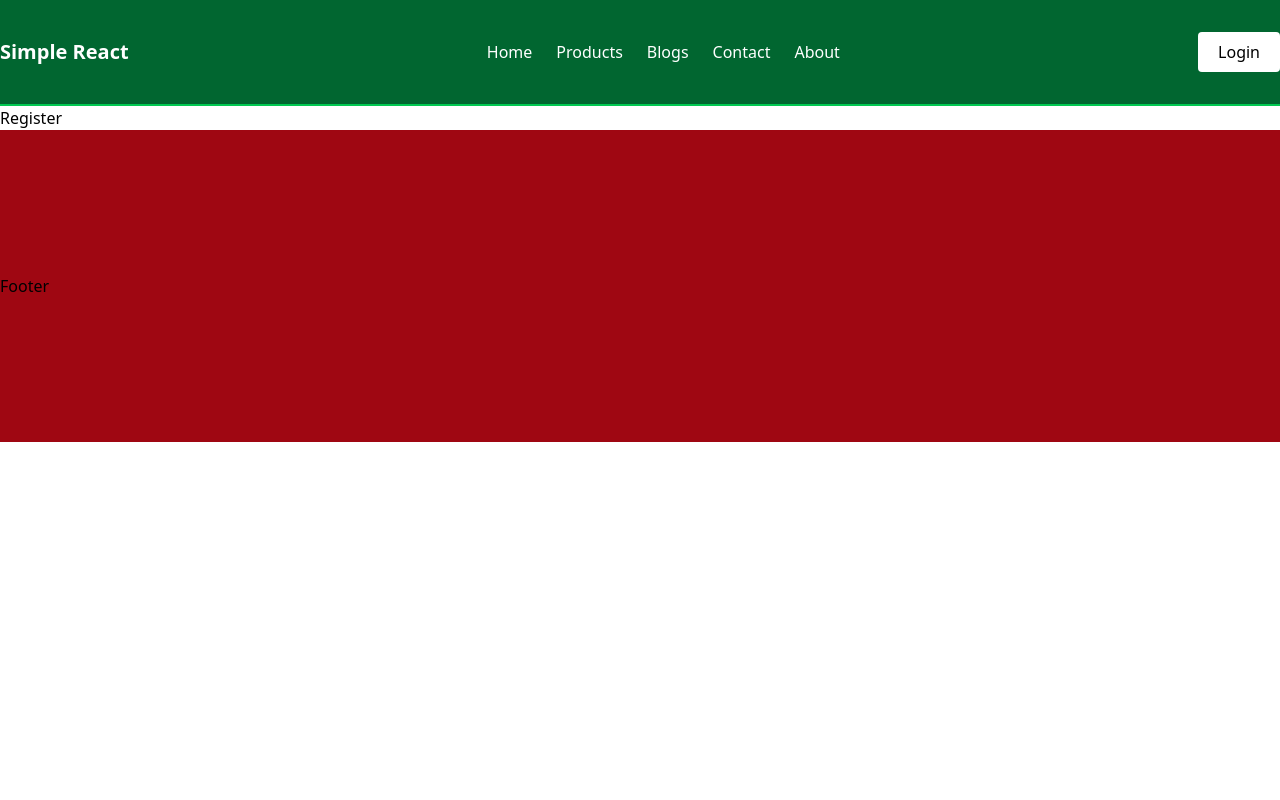
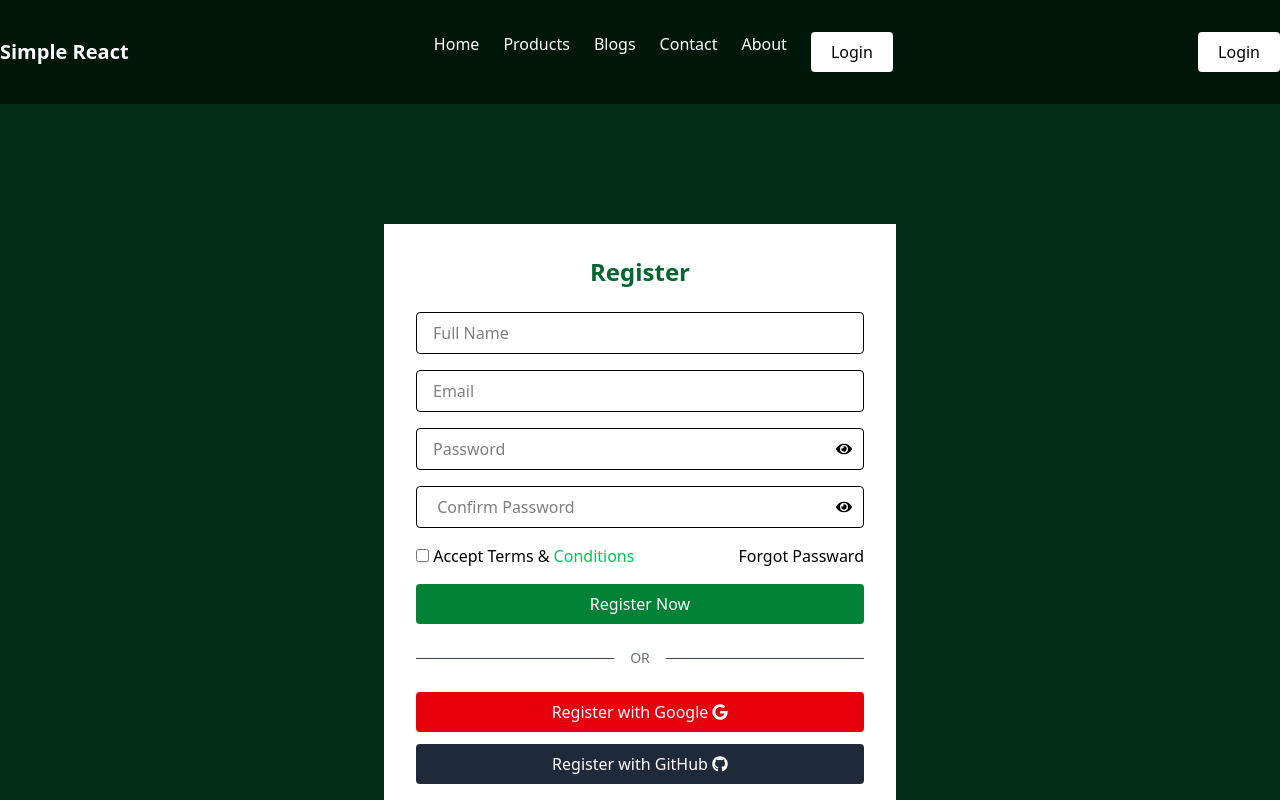
Before and after one commit to Biswajit-Singha/FirstReactProject, a React (Vite) app: page /register in a window 1280 px wide. Shown: the top 800 px of the page. Built offline with nearby package versions, Linux system fonts and the light colour scheme.

Commit message:
added base

```diff
--- /dev/null
+++ b/src/components/auth/Base.jsx
@@ -0,0 +1,69 @@
+ import { Link } from 'react-router-dom'
+ import { FaGoogle,FaGithub } from "react-icons/fa";
+
+const Base = () => {
+  return (
+    <div>
+      <div>
+          <div className='flex items-center justify-center px-4 h-[120vh] bg-green-950 '>
+              <div className='bg-white max-w-sm p-8'>
+                <h2 className='text-green-800 font-bold text-center text-2xl mb-6'>Login</h2>
+
+                <form className='space-y-4'>
+                  <input
+                    type="email"
+                    placeholder='Email'
+                    className='w-full border px-4 py-2 rounded focus:outline-none focus:ring-2 focus:ring-green-500'
+                    name=""
+                    id="" />
+
+                  <input
+                    type="Password"
+                    placeholder='Passward'
+                    className='w-full border px-4 py-2 rounded focus:outline-none focus:ring-2 focus:ring-green-500'
+                    name=""
+                    id="" />
+
+                    <p className='text-right hover:text-green-500 cursor-pointer hover:underline'>
+                      Forgot Passward
+                    </p>
+
+                    <button
+                    type='submit'
+                    className='w-full text-white bg-green-700 py-2 rounded hover:bg-green-800 cursor-pointer'
+                    >
+                      Login
+                    </button>
+                </form>
+
+                {/* Divider here */}
+
+                <div className='flex items-center my-6 '>
+                  <div className='flex-grow h-px bg-gray-700'></div>
+                  <span className='mx-4 text-gray-500 text-sm'>OR</span>
+                  <div className='flex-grow h-px bg-gray-700'></div>
+                </div>
+
+                <div className='flex flex-col space-y-3 mt-6 text-white'>
+                  <button className='bg-red-600 py-2 rounded hover:bg-red-700 cursor-pointer flex items-center justify-center'>
+                    Login with Google <FaGoogle className='ml-1' />
+                  </button>
+
+                  <button className='bg-gray-800 py-2 rounded hover:bg-gray-900 cursor-pointer flex items-center justify-center'>
+                    Login with GitHub <FaGithub className='ml-1'/>
+                  </button>
+                </div>
+                <div className='text-center mt-5'>
+                  <p className='text-sm'>
+                    Don't have an account? <Link to={'/register'} className='text-green-700 font-semibold hover:underline'>Register Here</Link>
+
+                  </p>
+                </div>
+              </div>
+            </div>
+      </div>
+      </div>
+  )
+}
+
+export default Base
--- a/src/components/auth/Login.jsx
+++ /dev/null
@@ -1,9 +0,0 @@
-import React from 'react'
-
-const Login = () => {
-  return (
-    <div>Login</div>
-  )
-}
-
-export default Login
--- a/src/components/auth/Register.jsx
+++ b/src/components/auth/Register.jsx
@@ -1,8 +1,150 @@
-import React from 'react'
+import { Link } from 'react-router-dom'
+import { FaGoogle,FaGithub,FaEye,FaEyeSlash  } from "react-icons/fa";
+import { useState } from 'react';
+import { createUserWithEmailAndPassword } from 'firebase/auth';
+import { auth } from '../../firebase/firebase.config';
+
 
 const Register = () => {
+  const [showPass, setShowPass] = useState(false);
+  const [confirmPass, setConfirmPass] = useState(false);
+
+  const handleRegisterForm = (e) => {
+    e.preventDefault();
+    const fullname = e.target.name.value;
+    const email = e.target.email.value;
+    const password = e.target.password.value;
+    const confirmpass = e.target.confirmpass.value;
+
+    createUserWithEmailAndPassword(auth,email,password)
+    .then(result => {
+       const user = result.user;
+       console.log(user);
+    })
+    .catch((err) => {
+      console.error(err);
+    })
+
+  }
+
   return (
-    <div>Register</div>
+    <div className='flex items-center justify-center px-4 h-[135vh] bg-green-950 '>
+      <div className='bg-white max-w-lg p-8'>
+        <h2 className='text-green-800 font-bold text-center text-2xl mb-6'>Register</h2>
+
+        <form onSubmit={handleRegisterForm} className='space-y-4'>
+          <input
+            type="text"
+            placeholder='Full Name'
+            className='w-full border px-4 py-2 rounded focus:outline-none focus:ring-2 focus:ring-green-500'
+            name="name"
+            id=""
+            required
+             />
+
+
+           <input
+            type="email"
+            placeholder='Email'
+            className='w-full border px-4 py-2 rounded focus:outline-none focus:ring-2 focus:ring-green-500'
+            name="email"
+            id=""
+            required
+            />
+
+            {/* only password */}
+
+         <div className='relative flex items-center'>
+           <input
+            type={showPass ? 'text' : 'password'}
+            placeholder='Password'
+            className='w-full border px-4 py-2 rounded focus:outline-none focus:ring-2 focus:ring-green-500'
+            name="password"
+            id=""
+            required
+            />
+
+            {
+              showPass ? <FaEyeSlash onClick={() => setShowPass(!showPass)} className='absolute right-3 cursor-pointer hover:text-green-600'/>
+              :
+              < FaEye onClick={() => setShowPass(!showPass)} className='absolute right-3 cursor-pointer hover:text-green-600' />
+            }
+
+
+         </div>
+
+           {/* confirm password */}
+           <div className='relative flex items-center'>
+               <input
+            type={confirmPass ? 'text' : 'password'}
+            placeholder=' Confirm Password'
+            className='w-full border px-4 py-2 rounded focus:outline-none focus:ring-2 focus:ring-green-500'
+            name="confirmpass"
+            id=""
+            required
+            />
+
+            {
+              confirmPass ? <FaEyeSlash onClick={() => setConfirmPass(!confirmPass)} className='absolute right-3 cursor-pointer hover:text-green-600'/>
+              :
+              < FaEye onClick={() => setConfirmPass(!confirmPass)} className='absolute right-3 cursor-pointer hover:text-green-600'/>
+            }
+
+
+           </div>
+
+
+          <div className='flex items-center justify-between'>
+            <p>
+              <input type="checkbox"
+                name=""
+                id="checkBox"
+                required
+              />
+
+              <label htmlFor="checkBox"> Accept Terms & <Link className='text-green-500'>Conditions</Link></label>
+
+            </p>
+            <p className='text-right hover:text-green-500 cursor-pointer hover:underline'>
+              Forgot Passward
+            </p>
+          </div>
+
+
+
+          <button
+            type='submit'
+            className='w-full text-white bg-green-700 py-2 rounded hover:bg-green-800 cursor-pointer'
+          >
+            Register Now
+          </button>
+        </form>
+
+        {/* Divider here */}
+
+        <div className='flex items-center my-6 '>
+          <div className='flex-grow h-px bg-gray-700'></div>
+          <span className='mx-4 text-gray-500 text-sm'>OR</span>
+          <div className='flex-grow h-px bg-gray-700'></div>
+        </div>
+
+        <div className='flex flex-col space-y-3 mt-6 text-white'>
+          <button className='bg-red-600 py-2 rounded hover:bg-red-700 cursor-pointer flex items-center justify-center'>
+            Register with Google <FaGoogle className='ml-1' />
+          </button>
+
+          <button className='bg-gray-800 py-2 rounded hover:bg-gray-900 cursor-pointer flex items-center justify-center'>
+            Register with GitHub <FaGithub className='ml-1' />
+          </button>
+        </div>
+        <div className='text-center mt-5'>
+          <p className='text-sm'>
+            Already have an account? <Link to={'/login'} className='text-green-700 font-semibold hover:underline'>Login Here</Link>
+
+          </p>
+        </div>
+      </div>
+    </div>
   )
 }
 
--- a/src/components/pages/HeroSection.jsx
+++ b/src/components/pages/HeroSection.jsx
@@ -1,15 +1,24 @@
 import React from 'react'
+import { Link, Links } from 'react-router-dom'
+import Base from '../auth/Base'
 
 const HeroSection = () => {
   return (
-    <div className='flex flex-col  text-white items-center text-center px-4 justify-center h-[90vh]' style={{
+<div>
+
+    <div className='flex flex-col  text-white items-center text-center px-4 justify-center h-[100vh]' style={{
       backgroundImage: "url('/src/assets/Herobg2.jpg')",
       backgroundSize: 'cover',
       backgroundPosition: 'center'
     }} >
+      <Link to={'/Base'}>
+          <button className="hidden md:block bg-white text-black px-5 py-2 rounded cursor-pointer hover:bg-slate-400"> Login </button>
+</Link>
+
       <h2 className='text-4xl md:text-6xl mb-4'> Welcome to My Website </h2>
       <p className='text-lg md:text-xl mb-4'> Your Journey Start Here. </p>
       <button className=' bg-white text-indigo-600 font-medium cursor-pointer hover:bg-gray-300 px-6 py-2 rounded-md'>Purchase Products </button>
+    </div>
     </div>
   )
 }
--- a/src/components/shared/Navbar.jsx
+++ b/src/components/shared/Navbar.jsx
@@ -22,12 +22,13 @@ function Navbar() {
   }
 
   return (
-    <nav className="bg-green-800 text-white py-4 md:py-8 sticky top-0 z-10 border-b-2 border-green-500">
+    <div>
+    <nav className="bg-black/50 text-white py-2 md:py-8 fixed w-full top-0" >
       <div className="container mx-auto flex justify-between items-center">
         <h3 className="text-xl font-bold "> Simple React</h3>
 
         {/* Mobile Menu Button */}
-        <div className="md:hidden">
+        <div className="md:hidden ml-auto">
           <button onClick={toggleMenu}>
             {
               isOpen ? <IoClose /> : <FaBars />
@@ -86,16 +87,21 @@ function Navbar() {
               About
             </Link>
           </li>
+           <Link to={'/base'}>
+          <button className="hidden md:block bg-white text-black px-5 py-2 rounded cursor-pointer hover:bg-slate-400"> Login </button>
+        </Link>
 
         </ul>
 
-        <Link to={'/login'}>
+         <Link to={'/base'}>
           <button className="hidden md:block bg-white text-black px-5 py-2 rounded cursor-pointer hover:bg-slate-400"> Login </button>
         </Link>
 
 
+
+
         {/* Mobile Menu Collapsed */}
-        <div className={`md:hidden w-full absolute bg-green-600 top-full left-0 ${isOpen ? 'block' : 'hidden'}`}>
+        <div className={`md:hidden w-full absolute bg-green-950 top-full left-0 ${isOpen ? 'block' : 'hidden'}`}>
           <ul className="flex flex-col items-center py-4 space-y-2">
             <li className="hover:text-green-500">Home</li>
             <li className="hover:text-green-500">Practices</li>
@@ -108,6 +114,8 @@ function Navbar() {
         </div>
       </div>
     </nav>
+
+        </div>
   )
 }
 
--- a/src/firebase/firebase.config.js
+++ b/src/firebase/firebase.config.js
@@ -1,5 +1,6 @@
 // Import the functions you need from the SDKs you need
 import { initializeApp } from "firebase/app";
+import { getAuth } from "firebase/auth";
 // TODO: Add SDKs for Firebase products that you want to use
 // https://firebase.google.com/docs/web/setup#available-libraries
 
@@ -15,3 +16,4 @@ const firebaseConfig = {
 
 // Initialize Firebase
 const app = initializeApp(firebaseConfig);
+export const auth = getAuth(app);
--- a/src/routes/Routes.jsx
+++ b/src/routes/Routes.jsx
@@ -5,8 +5,8 @@ import Products from "../components/pages/Products";
 import Blogs from "../components/pages/Blogs";
 import Contact from "../components/pages/Contact";
 import About from "../components/pages/About";
-import Login from "../components/auth/Login";
 import Register from "../components/auth/Register";
+import Base from "../components/auth/Base";
 
 
 const router = createBrowserRouter([
@@ -35,12 +35,12 @@ const router = createBrowserRouter([
         Component: About
       },
       {
-        path: 'login',
-        Component: Login
+        path: 'register',
+        Component: Register
       },
       {
-        path: 'register',
-        Component: Register
+        path: 'base',
+        Component: Base
       }
     ]
   }
```
Also changed, not shown: src/components/pages/Blogs.jsx (line endings or trailing spaces).
